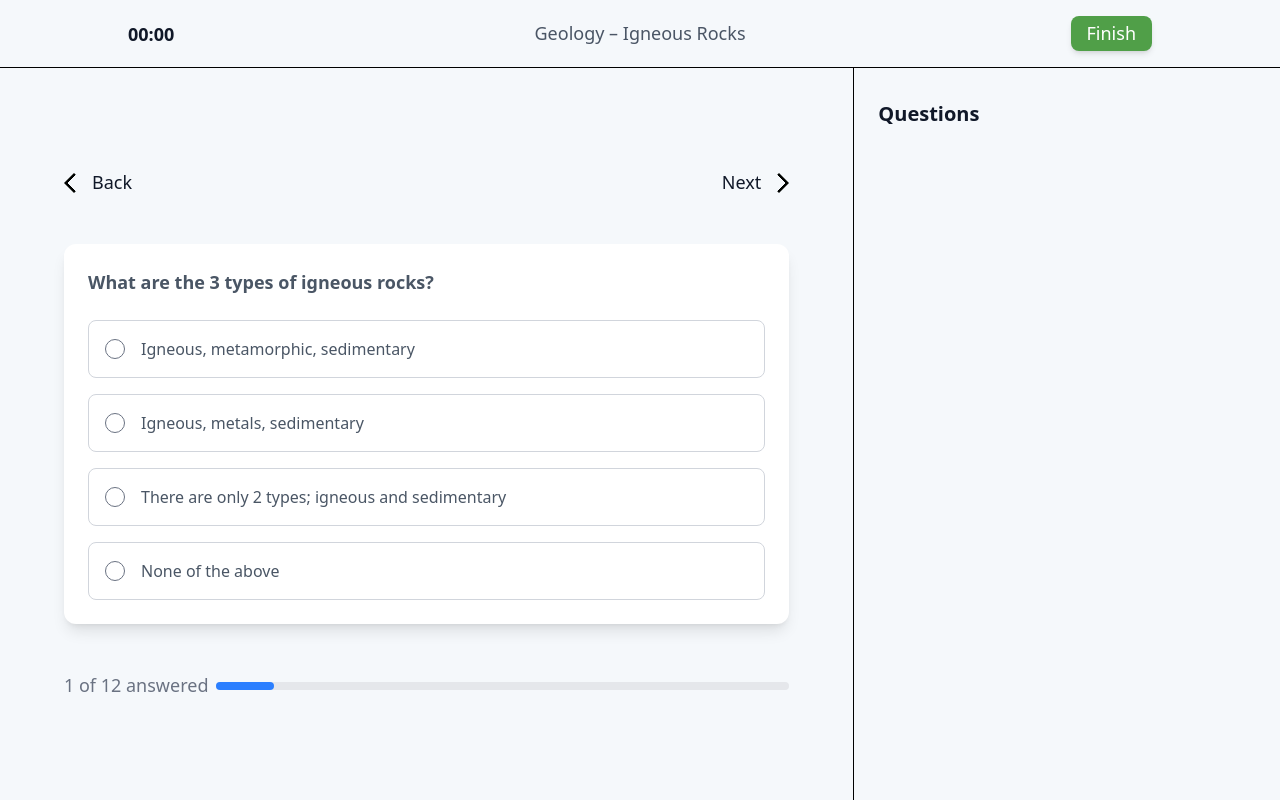
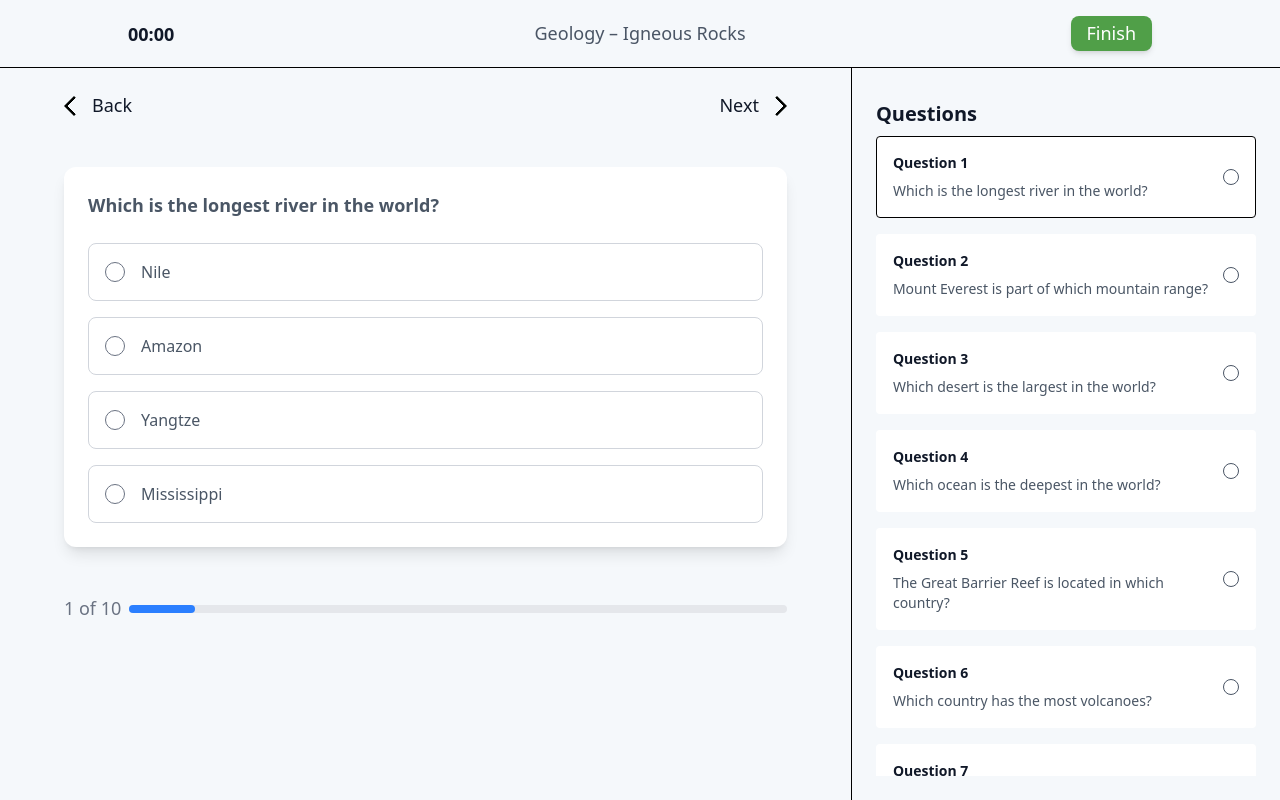
Before and after one commit to theo-picar1/flashcard-app, a Next.js app in the folder client/: page /test in a window 1280 px wide. Built offline with nearby package versions, Linux system fonts and the light colour scheme.

Commit message:
Created mock data for mcq + navigation for page

```diff
--- a/client/src/app/(study)/flashcards/page.tsx
+++ b/client/src/app/(study)/flashcards/page.tsx
@@ -180,11 +180,11 @@ export default function FlashcardsPage() {
 
             {/* Laptop question navigation */}
             <QuestionNavLaptop
-                flashcards={flashcards}
+                data={flashcards}
                 currentIndex={currentIndex}
-                goToFlashcard={goToFlashcard}
+                goToQuestion={goToFlashcard}
                 loading={loading}
-                markedFlashcards={markedFlashcards}
+                markedQuestions={markedFlashcards}
             />
         </div>
     )
--- a/client/src/app/(study)/test/page.tsx
+++ b/client/src/app/(study)/test/page.tsx
@@ -7,85 +7,127 @@ import QuestionNav from "@/components/QuestionNav"
 import QuestionNavLaptop from "@/components/QuestionNavLaptop"
 import Card from "@/components/Card"
 
+// React
+import { useState } from "react"
+
+// Hooks
+import { useMultipleChoices } from "@/hooks/mcq/useMultipleChoices"
+
 export default function TestPage() {
+    // Hook variables
+    const { multipleChoices, loading } = useMultipleChoices()
+
+    // State variables
+    const [currentIndex, setCurrentIndex] = useState(0)
+    const [markedQuestions, setMarkedQuestions] = useState<string[]>(() => Array(multipleChoices.length).fill(""))
+
+    // Variables
+    const currMultipleChoice = multipleChoices[currentIndex]
+
+    // Change Question by card in QuestionNav or QuestionNavLaptop
+    const goToQuestion = (index: number) => {
+        if (index >= 0 && index < multipleChoices.length) {
+            setCurrentIndex(index)
+        }
+
+        return
+    }
+
+    // Go to the next Question through 'next' or 'back' button
+    const goToNextOrPrevQuestion = (direction: "prev" | "next") => {
+        if (currentIndex >= 0 && direction === "prev") {
+            setCurrentIndex(currentIndex - 1)
+        }
+        else if (currentIndex < multipleChoices.length && direction === "next") {
+            setCurrentIndex(currentIndex + 1);
+        }
+    }
+
+    // Mark a Question as either correct or incorrect and change some UI depending on status
+    const markCurrentQuestion = (cardStatus: "correct" | "incorrect") => {
+        setMarkedQuestions(prev => {
+            const updated = [...markedQuestions]
+            updated[currentIndex] = cardStatus
+            return updated
+        })
+    }
+
     return (
-        <div className="flex flex-col md:flex-row md:justify-start w-full flex-1 oveflow-y-hidden">
-            <div className="flex flex-col items-center justify-center h-full overflow-y-scroll gap-8 py-4 md:py-6 md:gap-12 md:w-2/3 px-8 lg:px-12 xl:px-16">
+        <div className="flex flex-col md:flex-row md:justify-start w-full flex-1 md:overflow-hidden">
+            <div
+                style={{ scrollbarWidth: "none" }}
+                className="flex flex-col items-center justify-center md:justify-start h-full md:overflow-y-scroll gap-8 py-4 md:py-6 md:gap-12 md:w-2/3 px-8 lg:px-12 xl:px-16"
+            >
                 <div className="w-full flex flex-row items-center justify-between shrink-0">
                     <div
                         className="flex flex-row items-center gap-1 cursor-pointer"
+                        onClick={() => goToNextOrPrevQuestion("prev")}
                     >
                         <img
                             src="/images/back-icon.png"
-                            alt="Go to previous flashcard"
+                            alt="Go to previous Question"
                             className="base-icon-size invert"
                         />
                         <p className="text-[var(--bold-text)]">Back</p>
                     </div>
 
-                    <p className="hidden md:text-2xl font-extrabold text-[var(--font-bold)]">Question 1</p>
+                    <p className="hidden md:text-2xl font-extrabold text-[var(--font-bold)]">Question {currentIndex + 1}</p>
 
                     <div
                         className="flex flex-row items-center gap-1 cursor-pointer"
+                        onClick={() => goToNextOrPrevQuestion("next")}
                     >
                         <p className="text-[var(--bold-text)]">Next</p>
                         <img
                             src="/images/back-icon.png"
-                            alt="Go to next flashcard"
+                            alt="Go to next Question"
                             className="base-icon-size invert -rotate-180"
                         />
                     </div>
                 </div>
 
                 <Card className="p-6 w-full">
-                    <div>
-                        <p className="text-base md:text-lg font-bold text-[var(--font-bold)]">What are the 3 types of igneous rocks?</p>
+                    {loading ? (
+                        <p>Loading...</p>
+                    ) : (
+                        <div>
+                            <p className="text-base md:text-lg font-bold text-[var(--font-bold)]">{multipleChoices[currentIndex].question}</p>
 
-                        <div className="flex flex-col gap-4 mt-6">
-                            <div className="flex flex-row gap-4 items-center w-full p-4 border rounded-lg border-gray-300">
-                                <div className="shrink-0 w-5 h-5 rounded-full border border-gray-500"></div>
+                            <div className="flex flex-col gap-4 mt-6">
+                                {multipleChoices[currentIndex].choices.map((choice, index) =>
+                                    <div
+                                        key={index}
+                                        className="flex flex-row gap-4 items-center w-full p-4 border rounded-lg border-gray-300">
+                                        <div className="shrink-0 w-5 h-5 rounded-full border border-gray-500"></div>
 
-                                <p className="text-sm md:text-base">Igneous, metamorphic, sedimentary</p>
-                            </div>
-
-                            <div className="flex flex-row gap-4 items-center w-full p-4 border rounded-lg border-gray-300">
-                                <div className="shrink-0 w-5 h-5 rounded-full border border-gray-500"></div>
-
-                                <p className="text-sm md:text-base">Igneous, metals, sedimentary</p>
-                            </div>
-
-                            <div className="flex flex-row gap-4 items-center w-full p-4 border rounded-lg border-gray-300">
-                                <div className="shrink-0 w-5 h-5 rounded-full border border-gray-500"></div>
-
-                                <p className="text-sm md:text-base">There are only 2 types; igneous and sedimentary</p>
-                            </div>
-
-                            <div className="flex flex-row gap-4 items-center w-full p-4 border rounded-lg border-gray-300">
-                                <div className="shrink-0 w-5 h-5 rounded-full border border-gray-500"></div>
-
-                                <p className="text-sm md:text-base">None of the above</p>
+                                        <p className="text-sm md:text-base">{choice}</p>
+                                    </div>
+                                )}
                             </div>
                         </div>
-                    </div>
+                    )}
                 </Card>
 
                 <div className="hidden md:flex w-full items-center gap-2 shrink-0">
-                    <p className="text-md text-gray-500">1 of 12 answered</p>
+                    <p className="text-md text-gray-500">{currentIndex + 1} of {multipleChoices.length}</p>
                     <div className="flex-1 h-2 bg-gray-200 rounded-full">
-                        <div className="h-full bg-blue-500 rounded-full" style={{ width: `10%` }}></div>
+                        <div className="h-full bg-blue-500 rounded-full" style={{ width: `${(((currentIndex ?? 0) + 1) / multipleChoices.length) * 100}%` }}></div>
                     </div>
                 </div>
             </div>
 
             {/* Mobile question navigation */}
             <QuestionNav
-                totalQuestions={10}
-                currentIndex={1}
+                totalQuestions={multipleChoices.length}
+                currentIndex={currentIndex}
             />
 
             {/* Laptop question navigation */}
             <QuestionNavLaptop
-                currentIndex={1}
+                currentIndex={currentIndex}
+                data={multipleChoices}
+                loading={loading}
+                goToQuestion={goToQuestion}
             />
         </div>
     )
--- a/client/src/components/QuestionNavLaptop.tsx
+++ b/client/src/components/QuestionNavLaptop.tsx
@@ -1,23 +1,24 @@
 // ***** QUESTION NAVIGATION FOR (STUDY) GROUP: LAPTOP *****
 
-// Flashcard type
+// Types
 import { Flashcard } from "@/mock/flashcards"
+import { MultipleChoice } from "@/mock/multipleChoices"
 
 // Props
 interface QuestionNavLaptopProps {
-    flashcards?: Flashcard[]
+    data?: Flashcard[] | MultipleChoice[]
     currentIndex: number
-    goToFlashcard?: (index: number) => void
+    goToQuestion?: (index: number) => void
     loading?: boolean
-    markedFlashcards?: string[]
+    markedQuestions?: string[]
 }
 
 export default function QuestionNavLaptop({
-    flashcards = [],
+    data = [],
     currentIndex,
-    goToFlashcard,
+    goToQuestion,
     loading,
-    markedFlashcards
+    markedQuestions
 }: QuestionNavLaptopProps) {
 
     return (
@@ -33,20 +34,20 @@ export default function QuestionNavLaptop({
                     className="mt-2 flex-1 flex flex-col gap-4 overflow-y-auto"
                     style={{ scrollbarWidth: "none" }}
                 >
-                    {flashcards.map((flashcard, index) => {
+                    {data.map((flashcard, index) => {
                         // Determine background color based on marked status
                         let bgColor = "bg-white"
 
-                        if (markedFlashcards?.[index] === "correct") {
+                        if (markedQuestions?.[index] === "correct") {
                             bgColor = "bg-[var(--website-green)]"
-                        } else if (markedFlashcards?.[index] === "incorrect") {
+                        } else if (markedQuestions?.[index] === "incorrect") {
                             bgColor = "bg-[var(--website-red)]"
                         }
 
                         return (
                             <div
                                 key={index}
-                                onClick={() => goToFlashcard?.(index)}
+                                onClick={() => goToQuestion?.(index)}
                                 className={`flex flex-row items-center justify-between border rounded-sm cursor-pointer p-4 bg-white ${index === currentIndex ? "border-black" : "border-transparent"} hover:bg-gray-300`}
                             >
                                 <div>
--- /dev/null
+++ b/client/src/hooks/mcq/useMultipleChoices.ts
@@ -0,0 +1,28 @@
+"use client"
+
+import { useEffect, useState } from "react"
+import { getMultipleChoices } from "@/lib/multipleChoices"
+import { MultipleChoice } from "@/mock/multipleChoices"
+
+// Fetch all mcqs
+export function useMultipleChoices() {
+    const [multipleChoices, setMultipleChoices] = useState<MultipleChoice[]>([])
+    const [loading, setLoading] = useState(true)
+
+    useEffect(() => {
+        const fetchData = async () => {
+            try {
+                const data = await getMultipleChoices()
+                setMultipleChoices(data)
+            } catch (error) {
+                console.error("Error fetching multiple choices:", error)
+            } finally {
+                setLoading(false)
+            }
+        }
+
+        fetchData()
+    }, [])
+
+    return { multipleChoices, loading }
+}
--- /dev/null
+++ b/client/src/lib/multipleChoices.ts
@@ -0,0 +1,10 @@
+// ***** LIBRARY FOR MCQ DATA *****
+
+import { mockMultipleChoices, MultipleChoice } from "@/mock/multipleChoices"
+
+// Get all mcqs with delay
+export async function getMultipleChoices(): Promise<MultipleChoice[]> {
+    // mock
+    await new Promise(resolve => setTimeout(resolve, 500));
+    return mockMultipleChoices;
+}
--- /dev/null
+++ b/client/src/mock/multipleChoices.ts
@@ -0,0 +1,60 @@
+// ***** TESTS DATE FORM CQ PAGE (PRACTICE TEST) *****
+
+// Defined fields
+export type MultipleChoice = {
+    question: string
+    choices: string[]
+    answer: string
+}
+
+export const mockMultipleChoices: MultipleChoice[] = [{
+    question: "Which is the longest river in the world?",
+    choices: ["Nile", "Amazon", "Yangtze", "Mississippi"],
+    answer: "Nile"
+},
+{
+    question: "Mount Everest is part of which mountain range?",
+    choices: ["Andes", "Rockies", "Himalayas", "Alps"],
+    answer: "Himalayas"
+},
+{
+    question: "Which desert is the largest in the world?",
+    choices: ["Sahara", "Gobi", "Kalahari", "Arabian"],
+    answer: "Sahara"
+},
+{
+    question: "Which ocean is the deepest in the world?",
+    choices: ["Atlantic", "Pacific", "Indian", "Arctic"],
+    answer: "Pacific"
+},
+{
+    question: "The Great Barrier Reef is located in which country?",
+    choices: ["Australia", "USA", "India", "South Africa"],
+    answer: "Australia"
+},
+{
+    question: "Which country has the most volcanoes?",
+    choices: ["Japan", "Indonesia", "USA", "Italy"],
+    answer: "Indonesia"
+},
+{
+    question: "Which river flows through Egypt?",
+    choices: ["Nile", "Amazon", "Mississippi", "Ganges"],
+    answer: "Nile"
+},
+{
+    question: "What type of rock is formed from cooled lava?",
+    choices: ["Igneous", "Sedimentary", "Metamorphic", "Limestone"],
+    answer: "Igneous"
+},
+{
+    question: "Which continent has the largest rainforest?",
+    choices: ["Africa", "Asia", "South America", "Australia"],
+    answer: "South America"
+},
+{
+    question: "Which is the largest lake in the world by area?",
+    choices: ["Lake Superior", "Caspian Sea", "Lake Victoria", "Lake Michigan"],
+    answer: "Caspian Sea"
+}
+]
```
Also changed, not shown: client/src/hooks/flashcards/useFlashcards.ts (+10 -2 lines).
